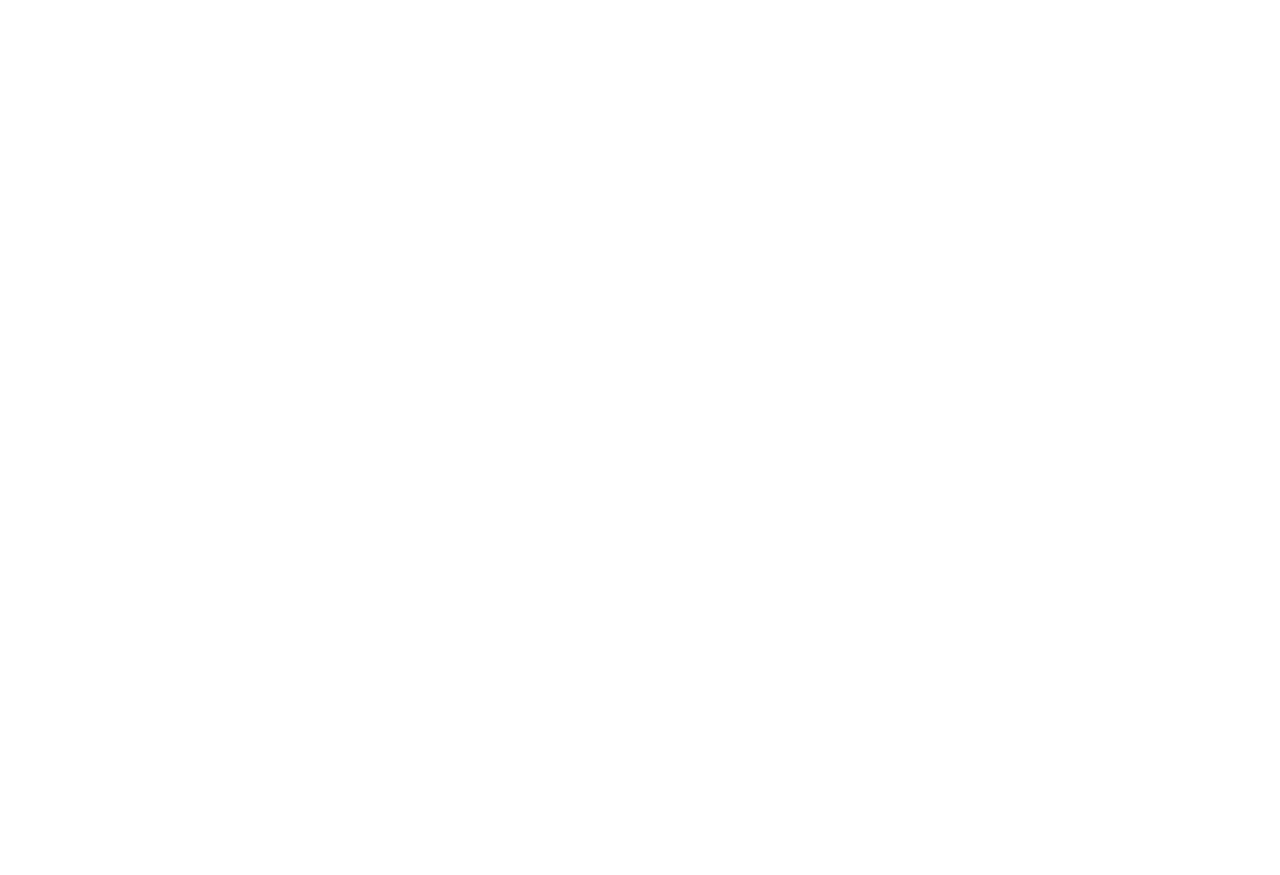
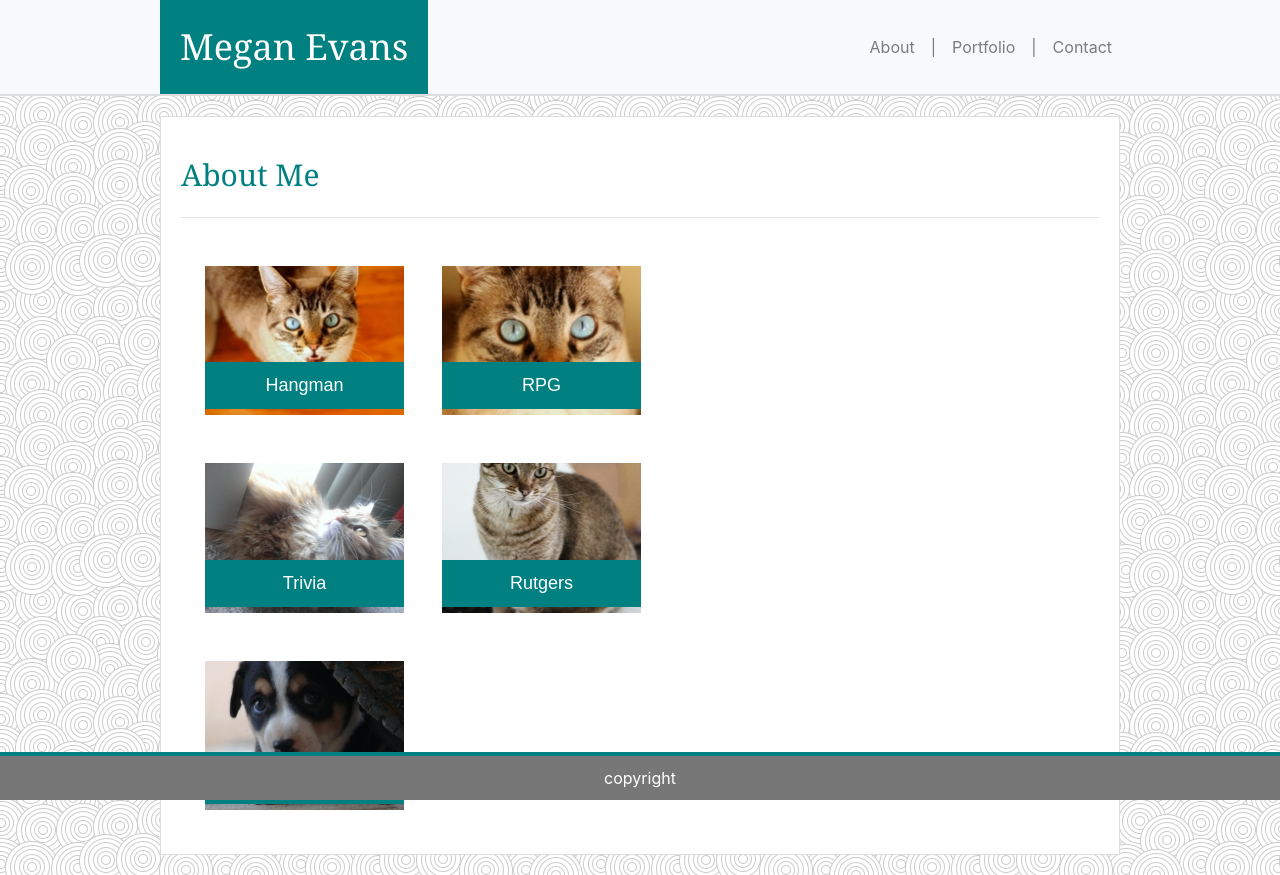
Before and after one commit to yellowduck87/Bootstrap-Portfolio, a plain HTML site: page portfolio.html in a window 1280 px wide. Before the commit the page ends 800 px from the top, so only its background shows below. Drawn offline with nearby package versions, Linux system fonts and the light colour scheme.

Commit message:
formatting additions

```diff
--- a/contact.html
+++ b/contact.html
@@ -0,0 +1,61 @@
+<!DOCTYPE html>
+<html lang="en">
+
+<head>
+    <meta charset="UTF-8">
+    <meta name="viewport" content="width=device-width, initial-scale=1.0">
+    <meta http-equiv="X-UA-Compatible" content="ie=edge">
+    <link rel="stylesheet" href="https://stackpath.bootstrapcdn.com/bootstrap/4.1.0/css/bootstrap.min.css" integrity="sha384-9gVQ4dYFwwWSjIDZnLEWnxCjeSWFphJiwGPXr1jddIhOegiu1FwO5qRGvFXOdJZ4"
+        crossorigin="anonymous">
+    <link rel="stylesheet" href="style.css">
+    <title>Bootstrap Portfolio Page</title>
+</head>
+
+<body>
+    <nav class="navbar navbar-expand-lg navbar-light bg-light">
+        <div class="container" id="wrapper">
+            <h1 class="navbar-brand">Megan Evans</h1>
+            <div class="collapse navbar-collapse" id="navbarText">
+                <ul class="navbar-nav ml-auto">
+                    <li class="nav-item">
+                        <a class="nav-link" href="index.html">About</a>
+                    </li>
+                    <li class="nav-link">|</li>
+                    <li class="nav-item">
+                        <a class="nav-link" href="portfolio.html">Portfolio</a>
+                    </li>
+                    <li class="nav-link">|</li>
+                    <li class="nav-item">
+                        <a class="nav-link" href="contact.html">Contact</a>
+                    </li>
+                </ul>
+            </div>
+        </div>
+    </nav>
+    <div class="container">
+        <div class="row">
+            <div class="jumbotron col-md-12" id="wrapper-about">
+                <h2>About Me</h2>
+                <hr class="my-4">
+                <form>
+                        <div class="form-group">
+                          <label for="exampleFormControlInput1">Name</label>
+                          <input type="email" class="form-control" id="exampleFormControlInput1" placeholder="name@example.com">
+                        </div>
+                        <div class="form-group">
+                                <label for="exampleFormControlInput1">Email</label>
+                                <input type="email" class="form-control" id="exampleFormControlInput1" placeholder="name@example.com">
+                              </div>
+                        <div class="form-group">
+                          <label for="exampleFormControlTextarea1">Message</label>
+                          <textarea class="form-control" id="exampleFormControlTextarea1" rows="5"></textarea>
+                        </div>
+                        <button type="submit" class="btn">Submit</button>
+                      </form>
+            </div>
+        </div>
+    </div>
+    <div class="fixed-bottom">copyright</div>
+</body>
+
+</html>
--- a/portfolio.html
+++ b/portfolio.html
@@ -0,0 +1,73 @@
+<!DOCTYPE html>
+<html lang="en">
+
+<head>
+    <meta charset="UTF-8">
+    <meta name="viewport" content="width=device-width, initial-scale=1.0">
+    <meta http-equiv="X-UA-Compatible" content="ie=edge">
+    <link rel="stylesheet" href="https://stackpath.bootstrapcdn.com/bootstrap/4.1.0/css/bootstrap.min.css" integrity="sha384-9gVQ4dYFwwWSjIDZnLEWnxCjeSWFphJiwGPXr1jddIhOegiu1FwO5qRGvFXOdJZ4"
+        crossorigin="anonymous">
+    <link rel="stylesheet" href="style.css">
+    <title>Bootstrap Portfolio Page</title>
+</head>
+
+<body>
+    <nav class="navbar navbar-expand-lg navbar-light bg-light">
+        <div class="container" id="wrapper">
+            <h1 class="navbar-brand">Megan Evans</h1>
+            <div class="collapse navbar-collapse" id="navbarText">
+                <ul class="navbar-nav ml-auto">
+                    <li class="nav-item">
+                        <a class="nav-link" href="index.html">About</a>
+                    </li>
+                    <li class="nav-link">|</li>
+                    <li class="nav-item">
+                        <a class="nav-link" href="portfolio.html">Portfolio</a>
+                    </li>
+                    <li class="nav-link">|</li>
+                    <li class="nav-item">
+                        <a class="nav-link" href="contact.html">Contact</a>
+                    </li>
+                </ul>
+            </div>
+        </div>
+    </nav>
+    <div class="container">
+        <div class="row">
+            <div class="jumbotron col-md-12" id="wrapper-about">
+                <h2>About Me</h2>
+                <hr class="my-4">
+                <div class="row">
+                    <div class="col-md-3">
+                        <img src="images/cat1.jpg" alt="cat1" class="img-thumbnail">
+                        <button type="button" class="btn-port">Hangman</button>
+                    </div>
+                    <div class="col-md-3">
+                        <img src="images/cat2.jpg" alt="cat2" class="img-thumbnail">
+                        <button type="button" class="btn-port">RPG</button>
+                    </div>
+                </div>
+                <div class="row">
+                    <div class="col-md-3">
+                        <img src="images/cat3.jpg" alt="cat3" class="img-thumbnail">
+                        <button type="button" class="btn-port">Trivia</button>
+                    </div>
+                    <div class="col-md-3">
+                        <img src="images/cat4.jpg" alt="cat4" class="img-thumbnail">
+                        <button type="button" class="btn-port">Rutgers</button>
+                    </div>
+                </div>
+                <div class="row">
+                <div class="col-md-3">
+                    <img src="images/puppy.jpg" alt="puppy" class="img-thumbnail">
+                    <button type="button" class="btn-port">rock</button>
+                </div>
+                </div>
+
+            </div>
+        </div>
+    </div>
+    <div class="fixed-bottom">copyright</div>
+</body>
+
+</html>
--- a/style.css
+++ b/style.css
@@ -63,6 +63,7 @@ ul {
     float: left!important;
     padding: 10px;
     padding-right: 20px;
+    width: 200px;
 }
 
 p {
@@ -82,3 +83,31 @@ p {
     padding-left: 0px;
     padding-right: 0px;
 }
+
+.btn {
+    border-radius: 0px;
+    background-color: teal;
+    color: #ffffff;
+    font-family: Arial, Helvetica, sans-serif;
+    font-size: 18px
+}
+
+.btn-port {
+    padding: 10px;
+    width: 199px;
+    position: absolute;
+    left: 39px;
+    bottom: 30px;
+    border-radius: 0px;
+    background-color: teal;
+    color: #ffffff;
+    font-family: Arial, Helvetica, sans-serif;
+    font-size: 18px;
+    border-style: none;
+}
+
+.img-thumbnail {
+    float: left;
+    border-style: none;
+    margin: 20px;
+}
```
Also changed, not shown: index.html (+1 -1 lines), images/cat1.jpg (added), images/cat2.jpg (added), images/cat3.jpg (added), images/cat4.jpg (added), images/profile pic.jpg (added), images/puppy.jpg (added), 1 other file.
